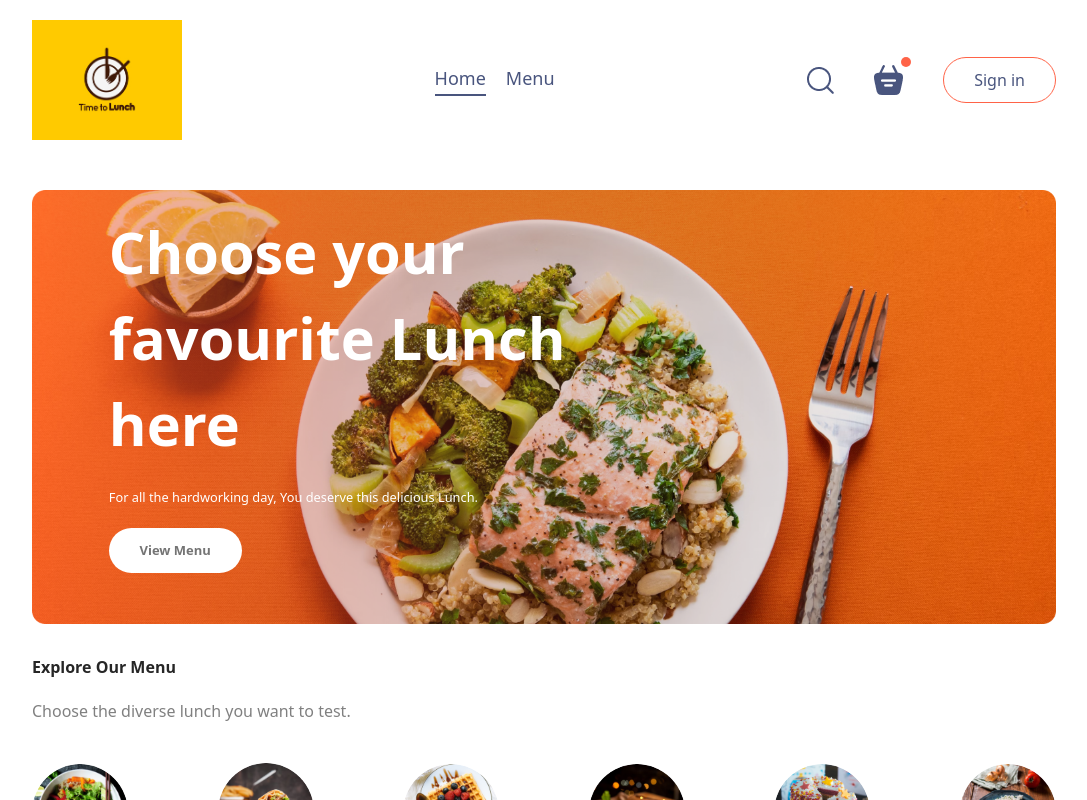
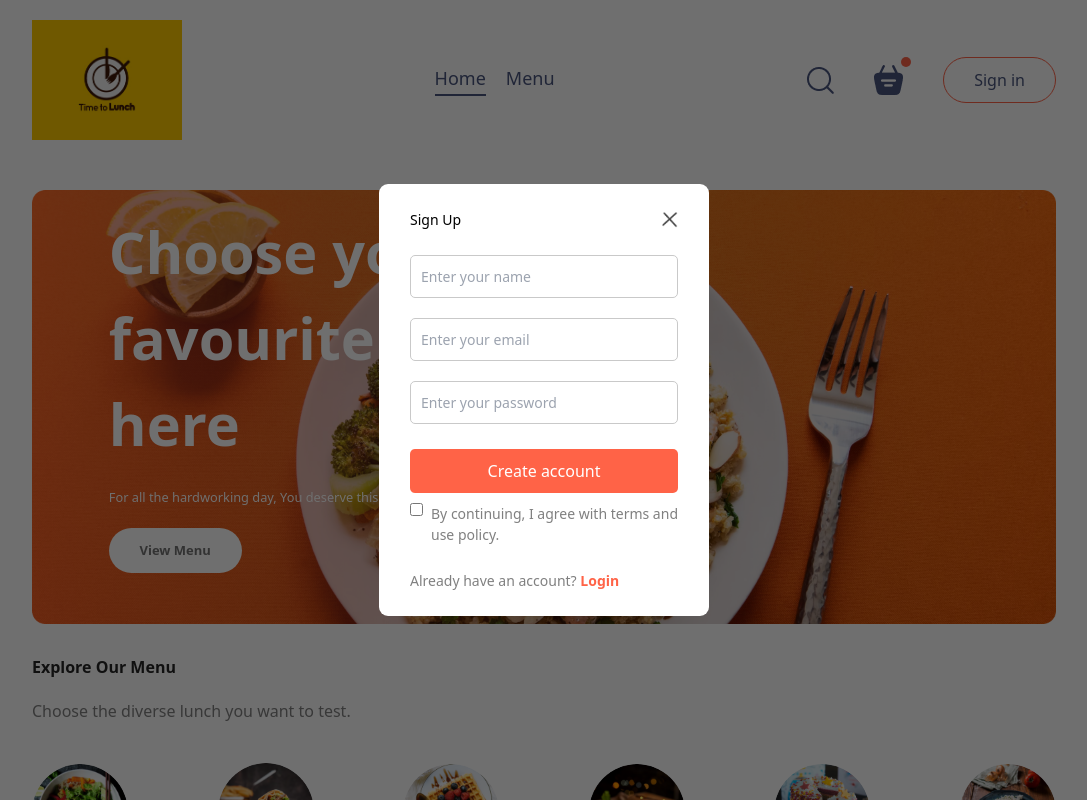
Before and after one commit to ali-hossain-nayan/Office-Lunch-Management, a React (Vite) app in the folder frontend/: page / in a window 1280 px wide. Both pictures are taken after a click on the button "Sign in". Shown: the top 800 px of the page, without its empty margins (96-1183 px from the left). Built offline with nearby package versions, Linux system fonts and the light colour scheme.

Commit message:
complete-the-login-signup-functionalities

```diff
--- a/frontend/src/App.jsx
+++ b/frontend/src/App.jsx
@@ -1,17 +1,21 @@
-import React from 'react'
+import React, { useState } from 'react'
 import Navbar from './components/Navbar/Navbar'
-import { Routes, Route } from 'react-router-dom'
+import { Routes, Route, useSearchParams } from 'react-router-dom'
 import Home from './pages/Home/Home'
 import Cart from './pages/Cart/Cart'
 import PlaceOrder from './pages/PlaceOrder/PlaceOrder'
 import Footer from './Footer/Footer'
-// import PlaceOrder from './pages/PlaceOrder/PlaceOrder'
+import Login from './components/Login/Login'
+
 
 const App = () => {
+  const [login, setLogin] = useState(false)
+
   return (
     <>
+      {login ? <Login setLogin={setLogin} /> : <></>}
       <div className="app">
-        <Navbar />
+        <Navbar setLogin={setLogin} />
         <Routes>
           <Route path='/' element={<Home />} />
           <Route path='/cart' element={<Cart />} />
--- a/frontend/src/assets/assets.js
+++ b/frontend/src/assets/assets.js
@@ -49,8 +49,10 @@
 import facebook_icon from './facebook_icon.png'
 import twitter_icon from './twitter_icon.png'
 import linkedin_icon from './linkedin_icon.png'
+import cross_icon from './cross_icon.png'
 
 export const assets = {
+    cross_icon,
     facebook_icon,
     linkedin_icon,
     twitter_icon,
--- /dev/null
+++ b/frontend/src/components/Login/Login.css
@@ -0,0 +1,64 @@
+.login{
+    position: absolute;
+    z-index: 1;
+    width: 100%;
+    height: 100%;
+    background-color: #00000090;
+    display: grid;
+
+}
+.login-container{
+    place-self: center;
+    width: max(22vw,330px);
+    color: #808080;
+    display: flex;
+    background-color: white;
+    flex-direction: column;
+    gap: 25px;
+    padding:  25px 31px;
+    border-radius: 9px;
+    font-size: 14px;
+}
+.login-title{
+    display: flex;
+    justify-content: space-between;
+    align-items: center;
+    color: black;
+}
+.login-title img{
+    width: 16px;
+    cursor: pointer;
+}
+.login-inputs{
+    display: flex;
+    flex-direction: column;
+    gap: 20px;
+}
+.login-inputs input{
+    outline: none;
+    border: 1px solid #c9c9c9;
+    padding: 10px;
+    border-radius: 5px;
+
+}
+.login-container button{
+    border: none;
+    padding: 10px;
+    border-radius: 5px;
+    color: white;
+    background-color: tomato;
+    font-size: 16px;
+    cursor: pointer;
+}
+.login-condition{
+    display: flex;
+    align-items: start;
+    gap: 8px;
+    margin-top: -15px;
+
+}
+.login p span{
+    color: tomato;
+    font-weight: 600;
+    cursor: pointer;
+}
--- /dev/null
+++ b/frontend/src/components/Login/Login.jsx
@@ -0,0 +1,32 @@
+import React, { useState } from 'react'
+import './Login.css'
+import { assets } from '../../assets/assets'
+const Login = ({ setLogin }) => {
+    const [currentState, setCurrentState] = useState('Sign Up')
+    return (
+        <div className="login">
+            <form action="" className="login-container">
+                <div className="login-title">
+                    <h2>{currentState}</h2>
+                    <img onClick={() => setLogin(false)} src={assets.cross_icon} alt="cross" />
+                </div>
+                <div className="login-inputs">
+                    {currentState === 'Login' ? <></> : <input type='text' placeholder='Enter your name' required />}
+                    <input type="email" placeholder='Enter your email' required />
+                    <input type="password" placeholder='Enter your password' required />
+                </div>
+                <button>{currentState === 'Sign Up' ? 'Create account' : 'Login'}</button>
+                <div className="login-condition">
+                    <input type="checkbox"required />
+                    <p>By continuing, I agree with terms and use policy.</p>
+                </div>
+                {currentState==='Login'?
+               <p>Don't have an account? <span onClick={()=>setCurrentState('Sign Up')}>Sign Up</span></p>  :
+               <p>Already have an account? <span onClick={()=>setCurrentState('Login')}>Login</span></p>
+            }
+            </form>
+        </div>
+    )
+}
+
+export default Login
--- a/frontend/src/components/Navbar/Navbar.jsx
+++ b/frontend/src/components/Navbar/Navbar.jsx
@@ -1,14 +1,15 @@
 import React, { useState } from 'react'
 import { assets } from '../../assets/assets'
 import './Navbar.css'
-const Navbar = () => {
+import { Link } from 'react-router-dom'
+const Navbar = ({setLogin}) => {
     const [menu,setMenu]=useState('Home')
     return (
         <div className='navbar'>
             <img src={assets.logo} alt="logo" className='logo' height={140} width={150} />
             <ul className='navbar-menu'>
-                <li onClick={()=>setMenu('Home')} className={menu==='Home'?'active':''}>Home</li>
-                <li onClick={()=>{setMenu('Menu')}} className={menu==='Menu'?'active':''}>Menu</li>
+                <Link to='/' onClick={()=>setMenu('Home')} className={menu==='Home'?'active':''}>Home</Link>
+                <a href='#explore-menu' onClick={()=>{setMenu('Menu')}} className={menu==='Menu'?'active':''}>Menu</a>
             </ul>
             <div className="navbar-right">
                 <img src={assets.search_icon} alt="search" />
@@ -16,7 +17,7 @@
                     <img src={assets.basket_icon} alt="basket" />
                     <div className="dot"></div>
                 </div>
-                <button>Sign in</button>
+                <button onClick={()=>setLogin(true)}>Sign in</button>
             </div>
         </div>
     )
--- a/frontend/src/index.css
+++ b/frontend/src/index.css
@@ -8,6 +8,7 @@
   padding: 0;
   margin: 0;
   box-sizing: border-box;
+  scroll-behavior: smooth;
 }
 
 body {
```
